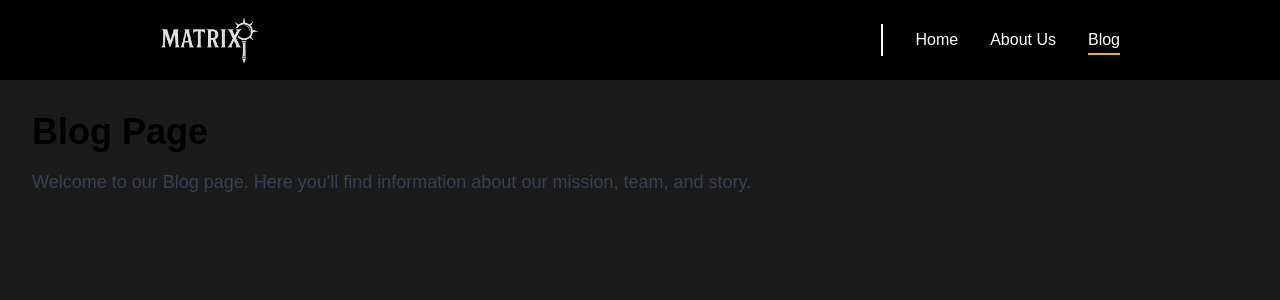
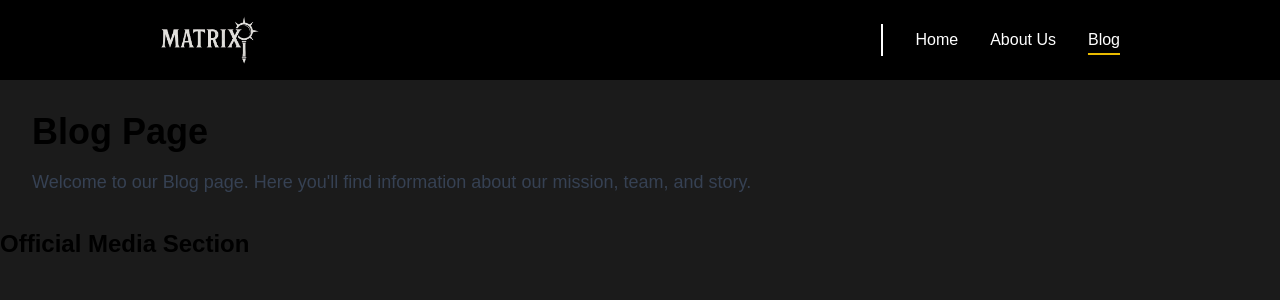
Before and after one commit to Endorze/Yahwehs-Creations, a Next.js app: page /blog in a window 1280 px wide. Shown: the top 300 px of the page. Built offline with nearby package versions, Linux system fonts and the light colour scheme; a web font is replaced by a local one.

Commit message:
adding component offical media

```diff
--- a/src/app/blog/page.tsx
+++ b/src/app/blog/page.tsx
@@ -1,10 +1,15 @@
+import OfficialMediaSection from "../components/OfficialMediaSection/OfficialMediaSection";
+
 export default function BlogPage() {
   return (
+    <>
     <section className="p-8">
       <h1 className="text-4xl font-bold mb-4">Blog Page</h1>
       <p className="text-lg text-gray-700">
         Welcome to our Blog page. Here you'll find information about our mission, team, and story.
       </p>
     </section>
+    <OfficialMediaSection/>
+    </>
   );
 }
--- /dev/null
+++ b/src/app/components/OfficialMediaSection/OfficialMediaSection.tsx
@@ -0,0 +1,9 @@
+const OfficialMediaSection = () => {
+    return (
+        <div className="">
+            <h2 className="text-2xl font-bold">Official Media Section</h2>
+        </div>
+    )
+}
+
+export default OfficialMediaSection;
```
